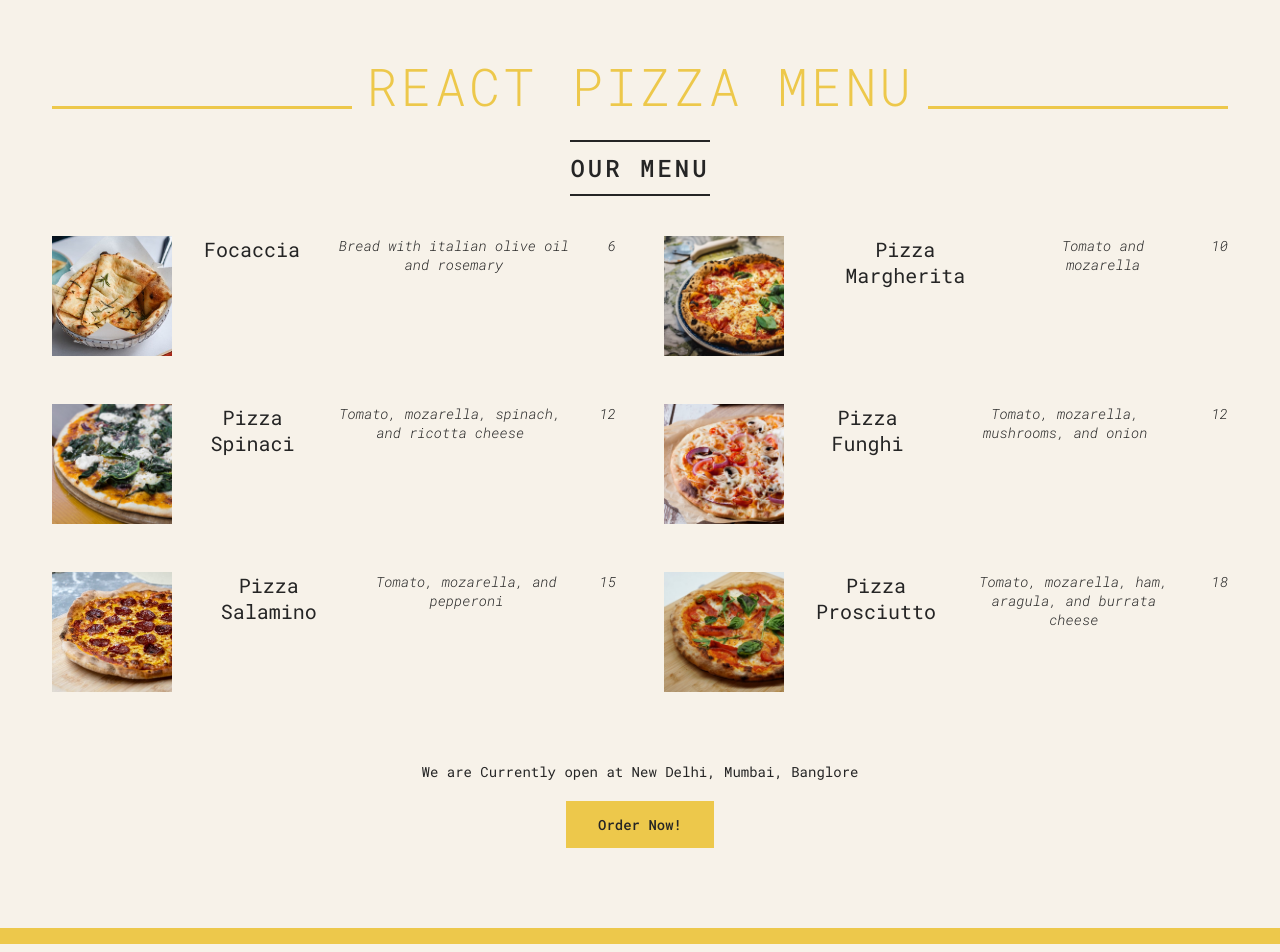
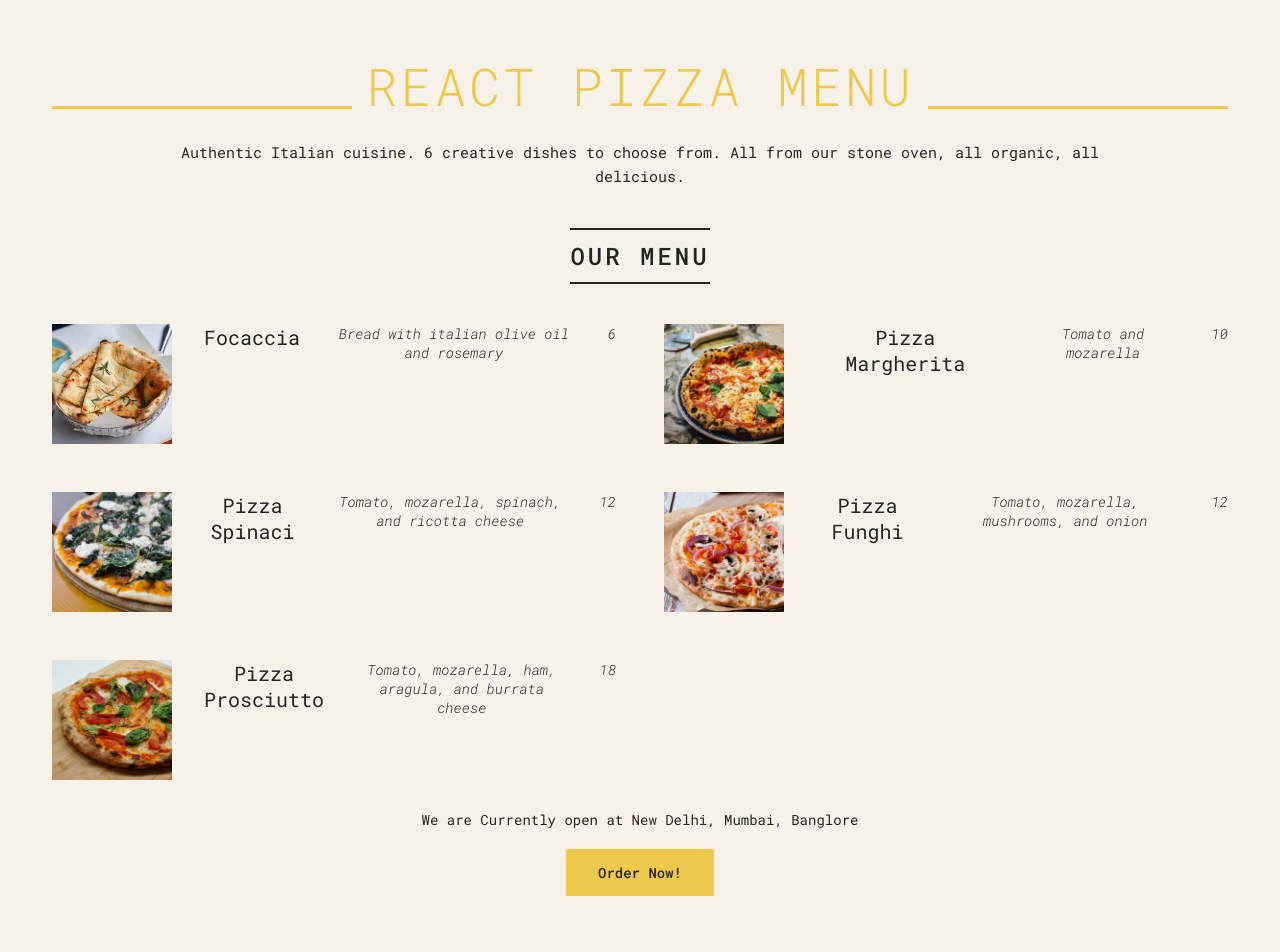
Before and after one commit to vikram-codes/React-Pizza-Menu, a React (Vite) app: page / in a window 1280 px wide. Shown: the top 952 px of the page. Built offline with nearby package versions, Linux system fonts and the light colour scheme.

Commit message:
Added description of the Menu

```diff
--- a/src/App.jsx
+++ b/src/App.jsx
@@ -1,3 +1,4 @@
+/* eslint-disable react/prop-types */
 // import { useState } from "react";
 import "./App.css";
 import "./index.css";
@@ -48,6 +49,8 @@ const pizzaData = [
 ];
 
 function Pizza(props) {
+  if (props.pizzaObj.soldOut) return null;
+
   return (
     <li className="pizza">
       <img src={props.pizzaObj.photoName} alt={props.pizzaObj.name}></img>
@@ -69,6 +72,10 @@ function Header() {
 function Menu() {
   return (
     <main className="menu">
+      <p>
+        Authentic Italian cuisine. 6 creative dishes to choose from. All from
+        our stone oven, all organic, all delicious.
+      </p>
       <h2>Our Menu</h2>
       <ul className="pizzas">
         {pizzaData.map((pizza) => (
--- a/src/index.css
+++ b/src/index.css
@@ -155,7 +155,7 @@ body {
 
 .footer {
   font-size: 1.4rem;
-  margin-top: 7rem;
+  margin-top: 3rem;
 }
 
 .order {
```
